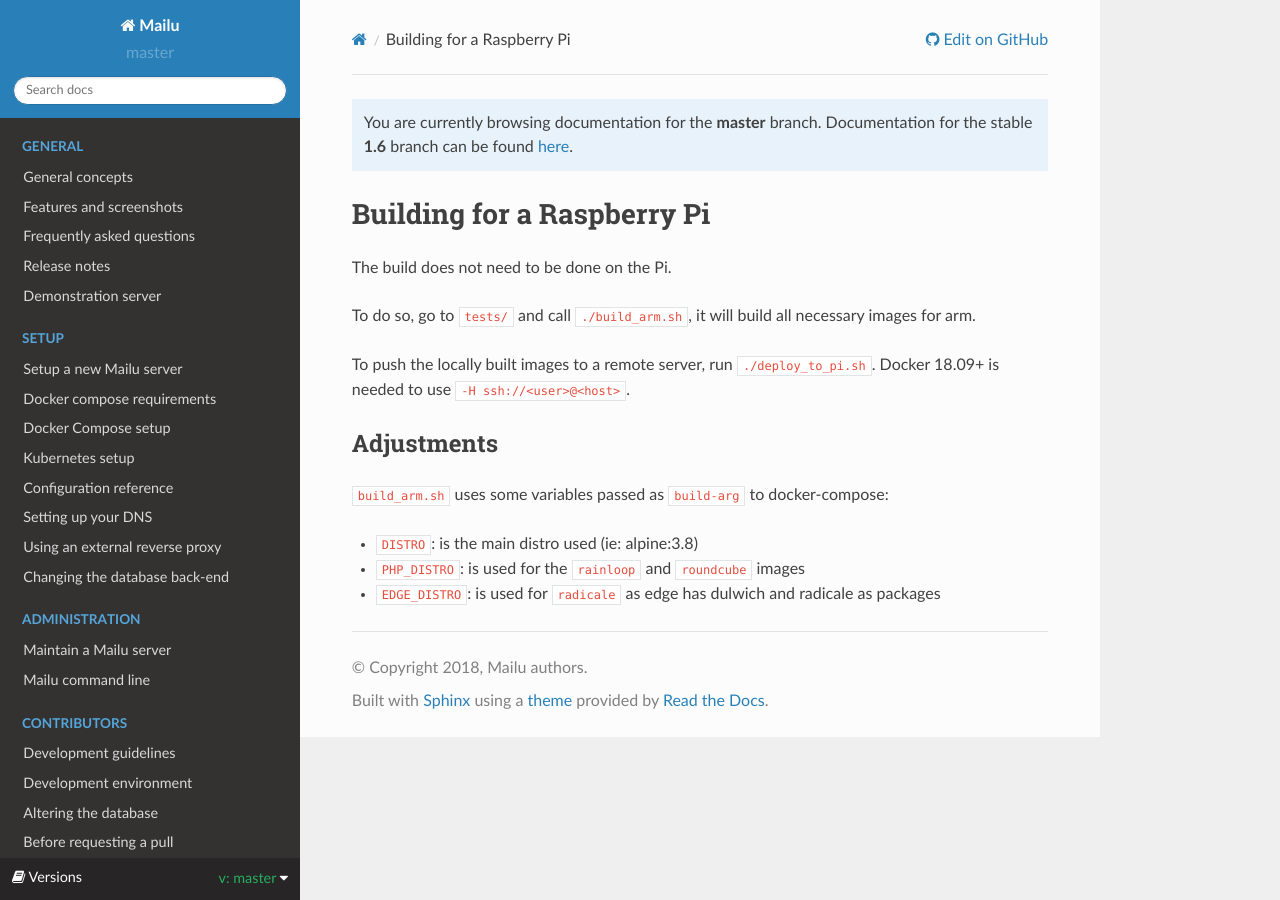
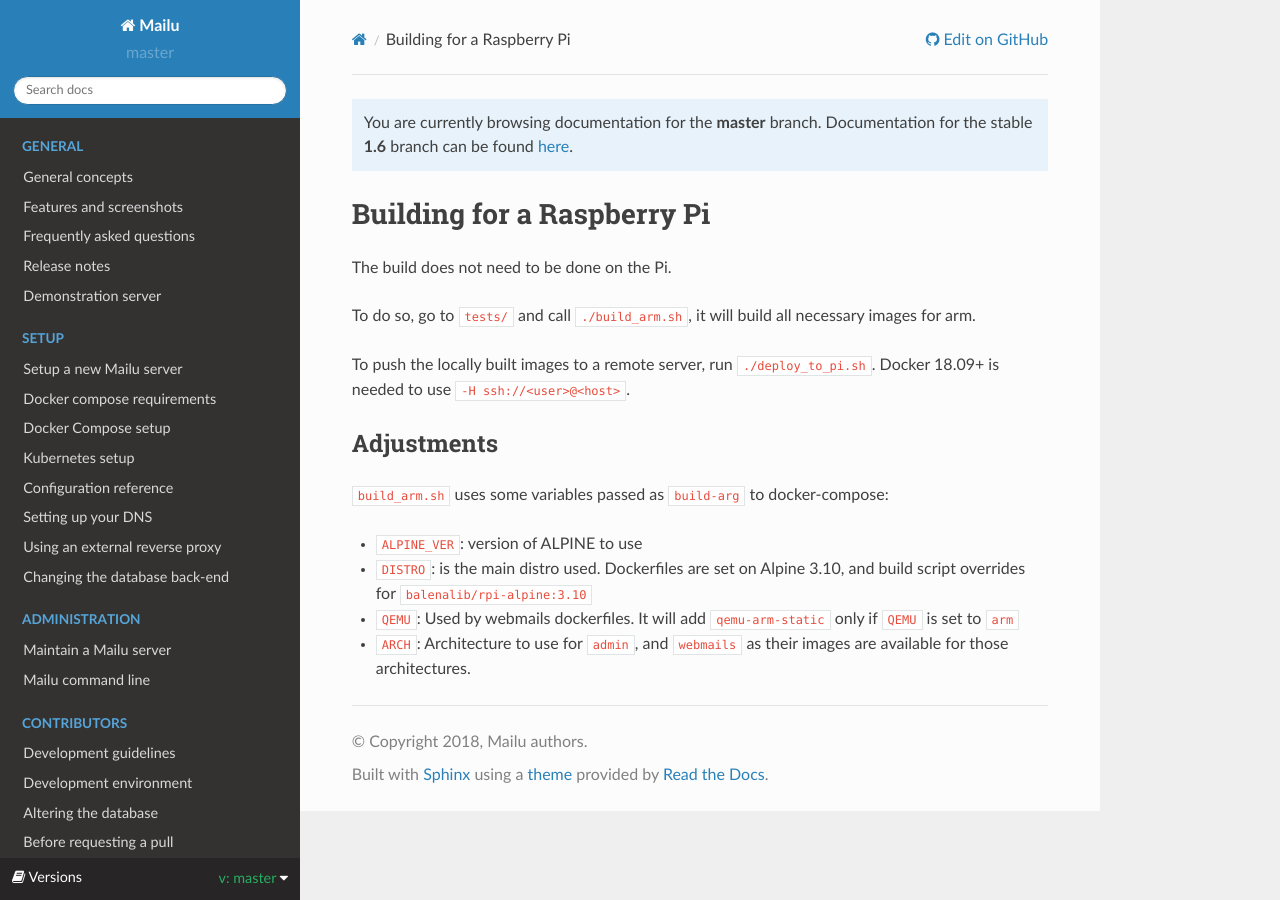
Before and after one commit to WillingDev0812/Mail-Management-Tool, a Sphinx documentation site: the page built from docs/rpi_build.rst, in a window 1280 px wide. Built offline with Sphinx 7.4.7 and the Read the Docs theme 2.0.0, drawn with Linux system fonts in a browser that asks for light colours; formulas are drawn with MathJax 3.

Commit message:
RPi: update doc (alpine version + variables)

```diff
--- a/docs/rpi_build.rst
+++ b/docs/rpi_build.rst
@@ -5,15 +5,21 @@ Building for a Raspberry Pi
 
 The build does not need to be done on the Pi.
 
-To do so, go to ``tests/`` and call ``./build_arm.sh``, it will build all necessary images for arm.
+To do so, go to ``tests/`` and call ``./build_arm.sh``, it will build all
+necessary images for arm.
 
-To push the locally built images to a remote server, run ``./deploy_to_pi.sh``. Docker 18.09+ is needed to use ``-H ssh://<user>@<host>``.
+To push the locally built images to a remote server, run ``./deploy_to_pi.sh``.
+Docker 18.09+ is needed to use ``-H ssh://<user>@<host>``.
 
 Adjustments
 -----------
 
 ``build_arm.sh`` uses some variables passed as ``build-arg`` to docker-compose:
 
-- ``DISTRO``: is the main distro used (ie: alpine:3.8)
-- ``PHP_DISTRO``: is used for the ``rainloop`` and ``roundcube`` images
-- ``EDGE_DISTRO``: is used for ``radicale`` as edge has dulwich and radicale as packages
+- ``ALPINE_VER``: version of ALPINE to use
+- ``DISTRO``: is the main distro used. Dockerfiles are set on Alpine 3.10, and
+  build script overrides for ``balenalib/rpi-alpine:3.10``
+- ``QEMU``: Used by webmails dockerfiles. It will add ``qemu-arm-static`` only
+  if ``QEMU`` is set to ``arm``
+- ``ARCH``: Architecture to use for ``admin``, and ``webmails`` as their images
+  are available for those architectures.
```
